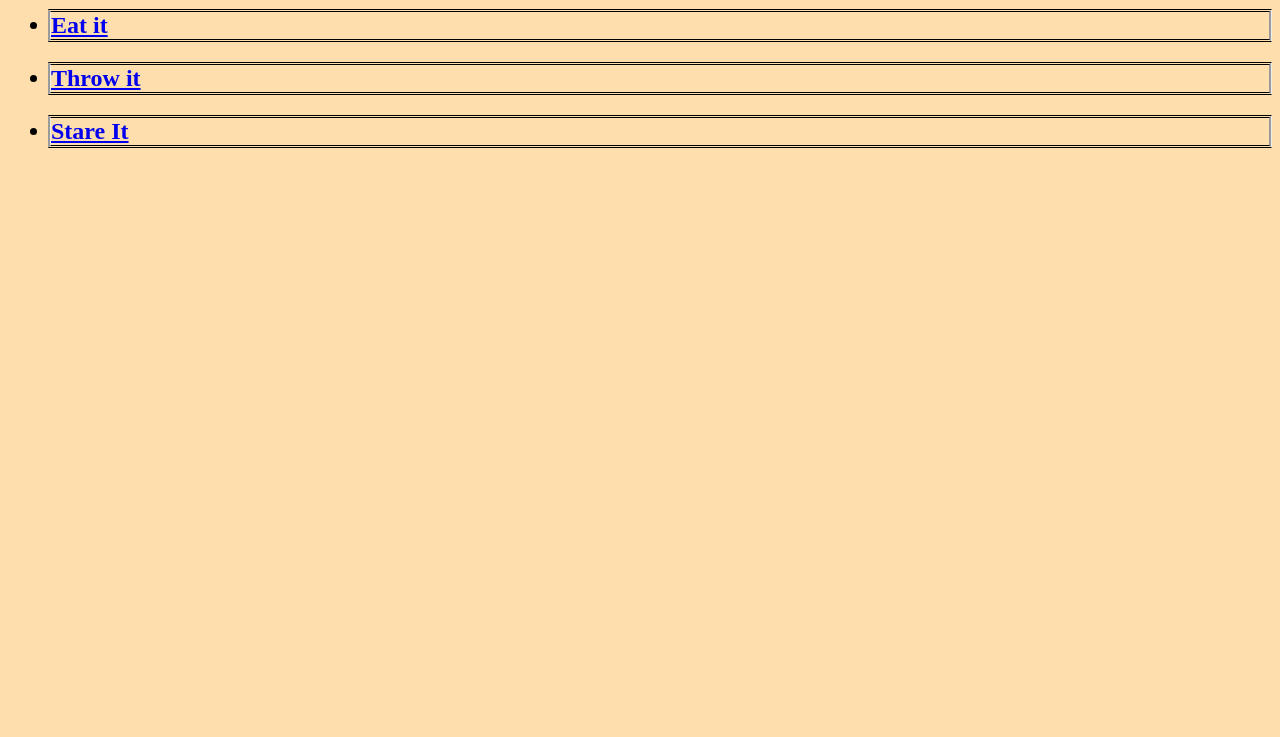
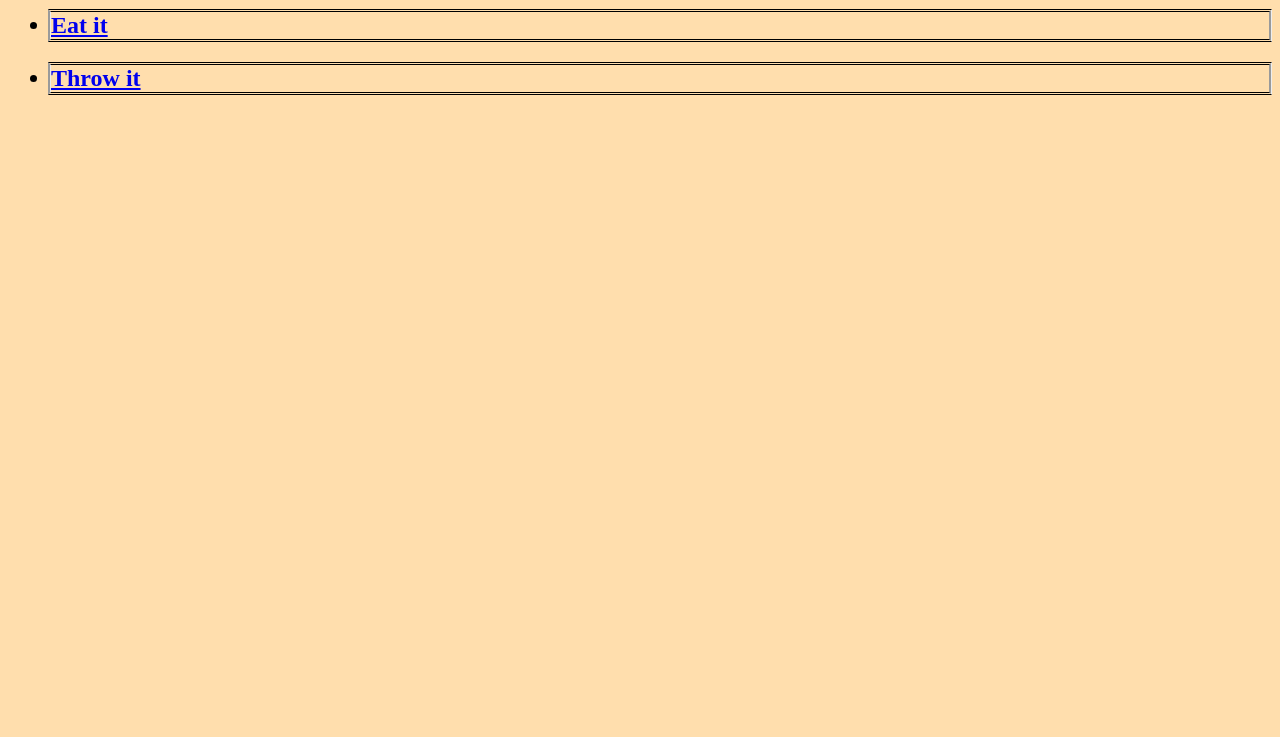
Before and after one commit to nasheeb/nasheeb.github.io, a plain HTML site: page Chocolate.html in a window 1280 px wide. Shown: the part 63-800 px from the top of the page. Drawn offline with Linux system fonts and the light colour scheme.

Commit message:
Update Chocolate.html

```diff
--- a/Chocolate.html
+++ b/Chocolate.html
@@ -12,7 +12,6 @@
         <ul>
             <h2> <li><a href="Eatit.html">Eat it</a> </li></h2>
             <h2> <li><a href="throwit.html">Throw it</a> </li></h2>
-            <h2> <li><a href="Stare.html">Stare It</a> </li></h2>
         </ul>
     </body>
 </html>
```
